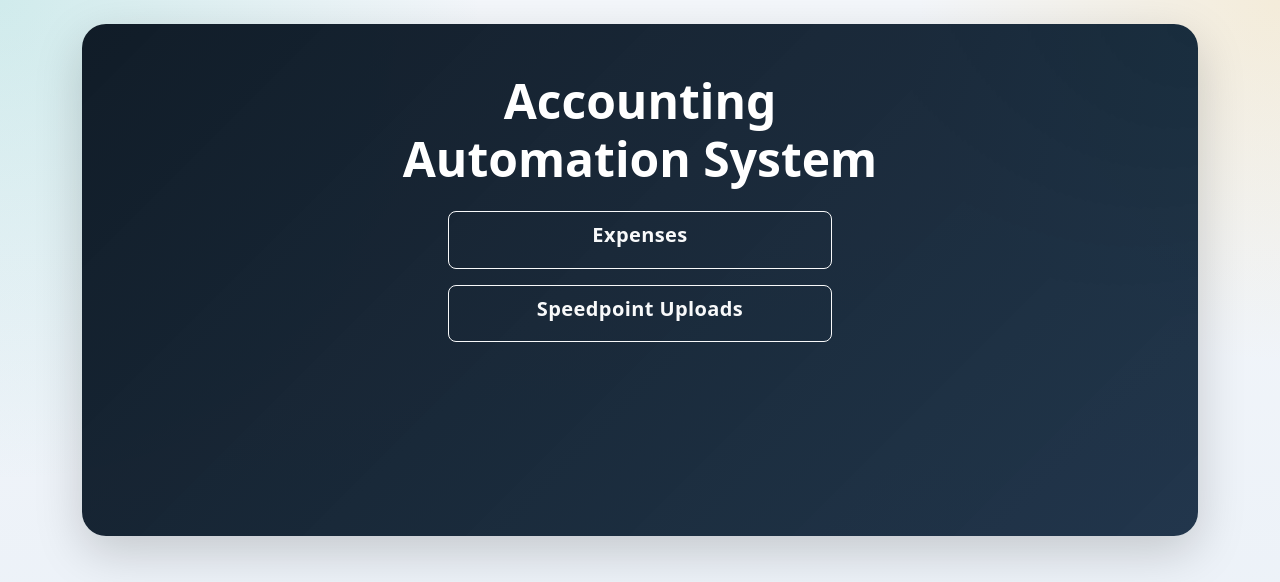
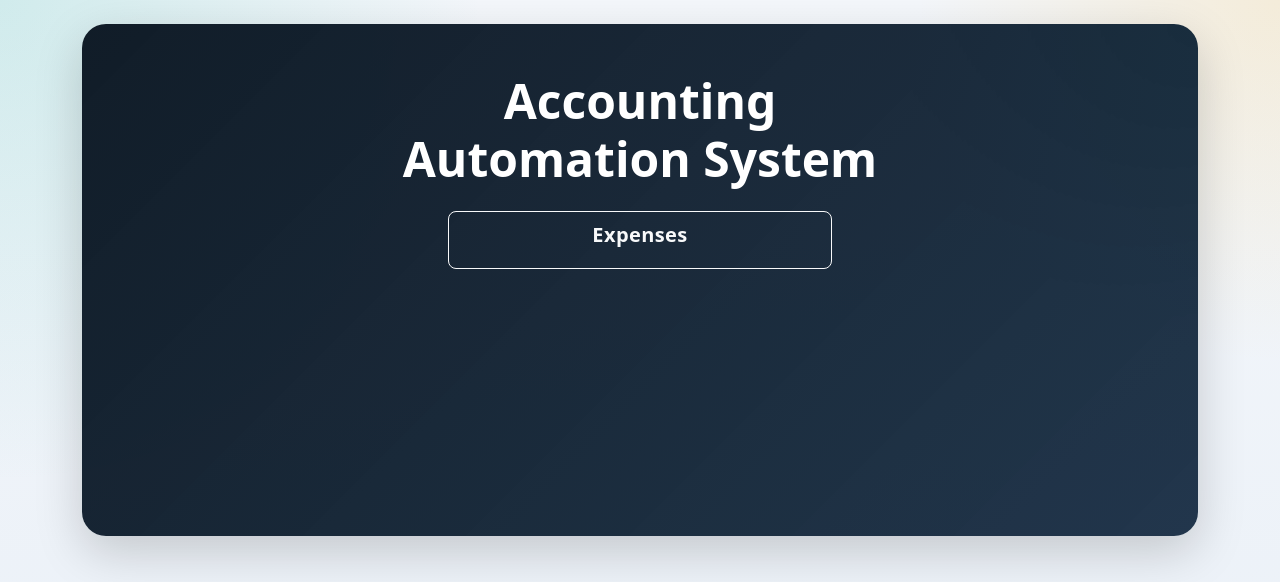
Before and after one commit to Devon-GS/Accounting-Package, a Flask app: page / in a window 1280 px wide. Shown: the top 582 px of the page. Run offline with Flask 3, Linux system fonts and the light colour scheme; data that the repository does not hold is empty; some libraries are stand-ins or nearby versions.

Commit message:
Moved speedpoint out
Left code in for future but moved speedpoint handling to stand alone deaktop app

```diff
--- a/templates/index.html
+++ b/templates/index.html
@@ -7,7 +7,7 @@
       <h1 class="display-5 fw-bold mb-4">Accounting Automation System</h1>
       <div class="d-grid gap-3 home-launcher-buttons">
         <a class="btn btn-outline-light btn-lg home-launcher-btn" href="{{ url_for('expenses') }}">Expenses</a>
-        <a class="btn btn-outline-light btn-lg home-launcher-btn" href="{{ url_for('speedpoint_uploads') }}">Speedpoint Uploads</a>
+        <!-- <a class="btn btn-outline-light btn-lg home-launcher-btn" href="{{ url_for('speedpoint_uploads') }}">Speedpoint Uploads</a> -->
       </div>
     </div>
   </div>
```
